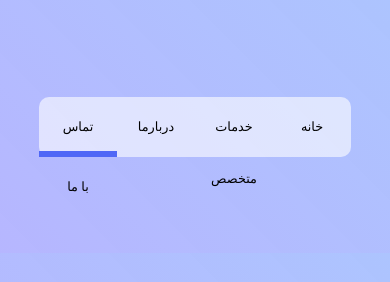
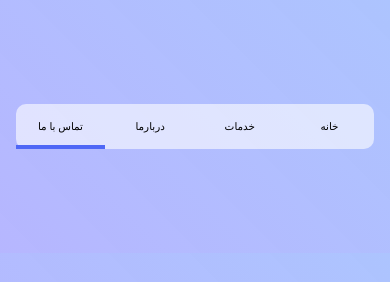
Before and after one commit to MaedehR123/navbar, a plain HTML site: page index.html in a window 390 px wide. Drawn offline with Linux system fonts and the light colour scheme.

Commit message:
Responsive codes for mobile

```diff
--- a/styles.css
+++ b/styles.css
@@ -98,3 +98,56 @@ nav .item:nth-child(3):hover ~ .underline {
 nav .item:nth-child(4):hover ~ .underline {
   translate: 300%;
 }
+
+
+
+/* 🌐 ریسپانسیو ساده با فاصله از چپ و راست */
+@media (max-width: 1024px) {
+  nav {
+    width: 90%;
+    margin: 0 auto;
+  }
+  nav .item {
+    font-size: 0.75rem;
+    padding: 0 15px;
+    height: 55px;
+    line-height: 55px;
+  }
+}
+
+@media (max-width: 768px) {
+  nav {
+    width: 90%;
+    margin: 0 auto;
+  }
+  nav .item {
+    font-size: 0.7rem;
+    padding: 0 10px;
+    height: 50px;
+    line-height: 50px;
+  }
+  .dropdown a {
+    height: 35px;
+    line-height: 35px;
+  }
+}
+
+@media (max-width: 480px) {
+  nav {
+    width: 92%;
+    margin: 0 auto;
+  }
+  nav .item {
+    font-size: 0.65rem;
+    padding: 0 8px;
+    height: 45px;
+    line-height: 45px;
+  }
+  .dropdown a {
+    height: 32px;
+    line-height: 32px;
+  }
+  .underline {
+    height: 4px;
+  }
+}
```
